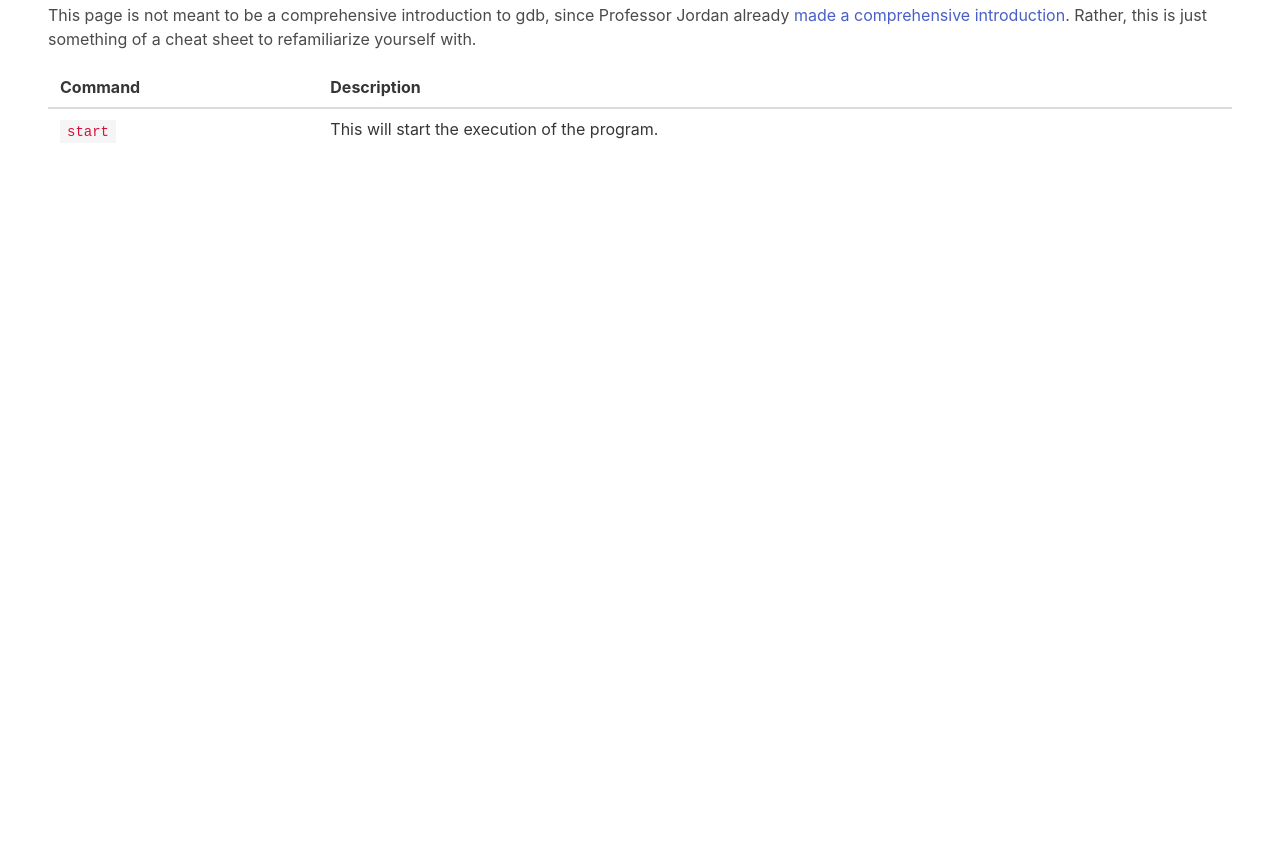
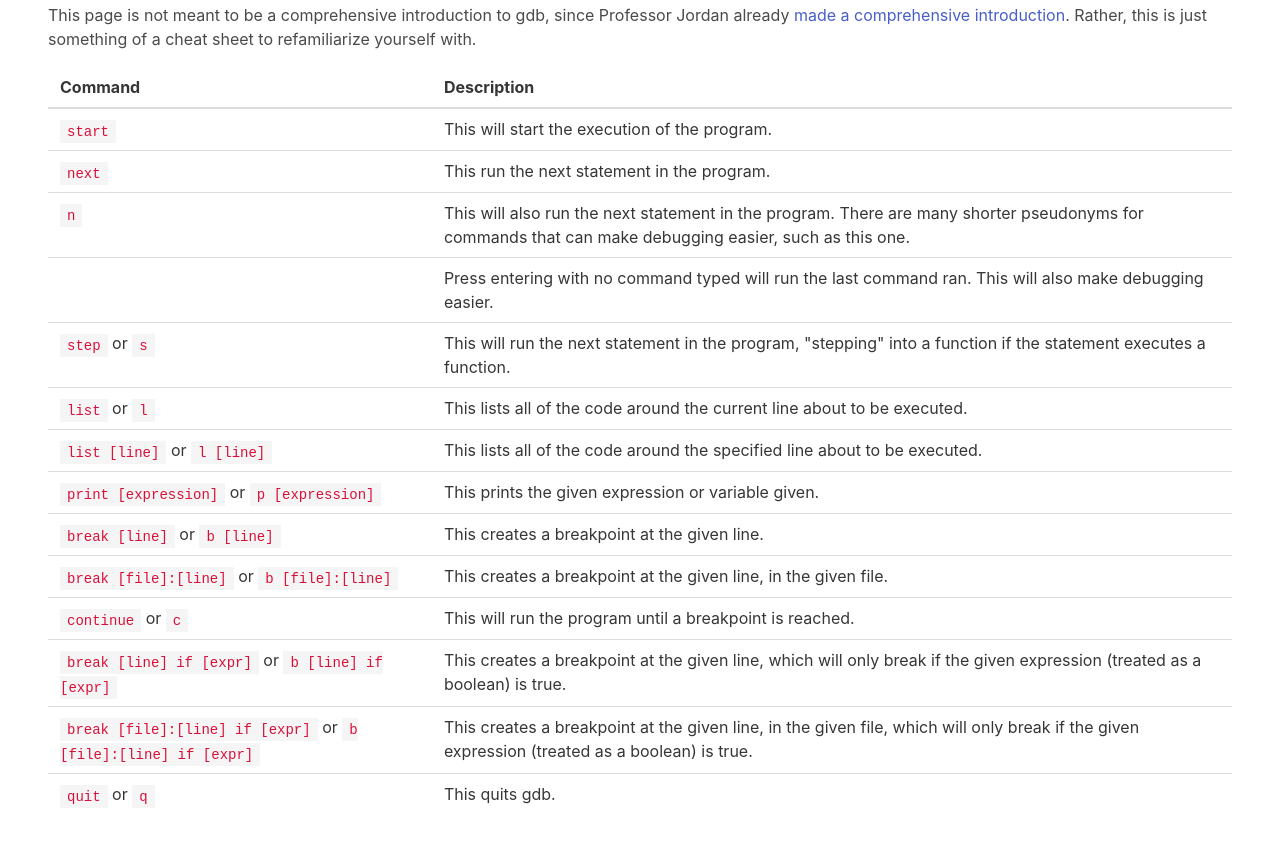
Before and after one commit to comp211-20f/comp211-20f.github.io, a plain HTML site: page extra/gdb.html in a window 1280 px wide. Shown: the part 383-1226 px from the top of the page. Before the commit the page ends 800 px from the top, so only its background shows below. Drawn offline with nearby package versions, Linux system fonts and the light colour scheme.

Commit message:
gdb cheatsheet seems good now

```diff
--- a/extra/gdb.html
+++ b/extra/gdb.html
@@ -43,6 +43,58 @@
                     <td><code>start</code></td>
                     <td>This will start the execution of the program.</td>
                 </tr>
+                <tr>
+                    <td><code>next</code></td>
+                    <td>This run the next statement in the program.</td>
+                </tr>
+                <tr>
+                    <td><code>n</code></td>
+                    <td>This will also run the next statement in the program. There are many shorter pseudonyms for commands that can make debugging easier, such as this one.</td>
+                </tr>
+                <tr>
+                    <td></td>
+                    <td>Press entering with no command typed will run the last command ran. This will also make debugging easier.</td>
+                </tr>
+                <tr>
+                    <td><code>step</code> or <code>s</code></td>
+                    <td>This will run the next statement in the program, "stepping" into a function if the statement executes a function.</td>
+                </tr>
+                <tr>
+                    <td><code>list</code> or <code>l</code></td>
+                    <td>This lists all of the code around the current line about to be executed.</td>
+                </tr>
+                <tr>
+                    <td><code>list [line]</code> or <code>l [line]</code></td>
+                    <td>This lists all of the code around the specified line about to be executed.</td>
+                </tr>
+                <tr>
+                    <td><code>print [expression]</code> or <code>p [expression]</code></td>
+                    <td>This prints the given expression or variable given.</td>
+                </tr>
+                <tr>
+                    <td><code>break [line]</code> or <code>b [line]</code></td>
+                    <td>This creates a breakpoint at the given line.</td>
+                </tr>
+                <tr>
+                    <td><code>break [file]:[line]</code> or <code>b [file]:[line]</code></td>
+                    <td>This creates a breakpoint at the given line, in the given file.</td>
+                </tr>
+                <tr>
+                    <td><code>continue</code> or <code>c</code></td>
+                    <td>This will run the program until a breakpoint is reached.</td>
+                </tr>
+                <tr>
+                    <td><code>break [line] if [expr]</code> or <code>b [line] if [expr]</code></td>
+                    <td>This creates a breakpoint at the given line, which will only break if the given expression (treated as a boolean) is true.</td>
+                </tr>
+                <tr>
+                    <td><code>break [file]:[line] if [expr]</code> or <code>b [file]:[line] if [expr]</code></td>
+                    <td>This creates a breakpoint at the given line, in the given file, which will only break if the given expression (treated as a boolean) is true.</td>
+                </tr>
+                <tr>
+                    <td><code>quit</code> or <code>q</code></td>
+                    <td>This quits gdb.</td>
+                </tr>
             </tbody>
         </table>
     </div>
```
